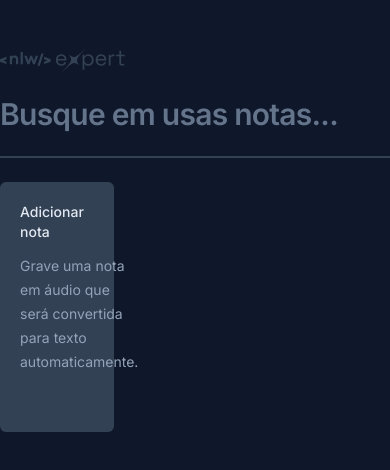
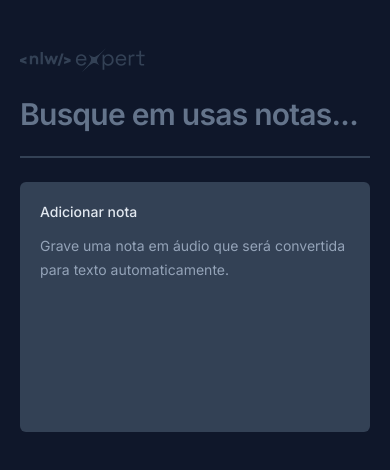
Before and after one commit to juniordbz/Web-Notes, a React (Vite) app: page / in a window 390 px wide. Shown: the top 470 px of the page. Built offline with nearby package versions, Linux system fonts and the light colour scheme.

Commit message:
responsiveness

```diff
--- a/src/App.tsx
+++ b/src/App.tsx
@@ -35,6 +35,13 @@
     localStorage.setItem(NOTES_STORAGE_KEY, JSON.stringify(NotesArray))
   }
 
+  function onNoteDelete(id: string) {
+    const newNotes = notes.filter((note) => note.id !== id)
+
+    setNotes(newNotes)
+    localStorage.setItem(NOTES_STORAGE_KEY, JSON.stringify(newNotes))
+  }
+
   function handleSearch(e: ChangeEvent<HTMLInputElement>) {
     const query = e.target.value
 
@@ -49,7 +56,7 @@
       : notes
 
   return (
-    <div className="mx-auto max-w-6xl my-12 space-y-6">
+    <div className="mx-auto max-w-6xl my-12 space-y-6 px-5">
       <img src={logo} alt="logo NLW Expert" />
       <form className="w-full">
         <input
@@ -62,10 +69,12 @@
 
       <div className="border-slate-700 border" />
 
-      <div className="grid grid-cols-3 gap-6 auto-rows-[250px]">
+      <div className="grid grid-cols-1 md:grid-cols-2 lg:grid-cols-3 gap-6 auto-rows-[250px]">
         <NewNoteCard onNoteCreated={onNoteCreated} />
         {filteredNotes.map((note) => {
-          return <NoteCard key={note.id} note={note} />
+          return (
+            <NoteCard key={note.id} note={note} onNoteDelete={onNoteDelete} />
+          )
         })}
       </div>
     </div>
--- a/src/components/new-note-card.tsx
+++ b/src/components/new-note-card.tsx
@@ -101,7 +101,7 @@
 
       <Dialog.Portal>
         <Dialog.Overlay className="inset-0 fixed bg-black/50" />
-        <Dialog.Content className="fixed rounded-md overflow-hidden left-1/2 top-1/2 -translate-x-1/2 -translate-y-1/2 max-w-[640px] w-full h-[60vh] bg-slate-700 flex flex-col outline-none">
+        <Dialog.Content className="fixed md:rounded-md overflow-hidden inset-0 md:inset-auto md:left-1/2 md:top-1/2 md:-translate-x-1/2 md:-translate-y-1/2 md:max-w-[640px] md:w-full md:h-[60vh] bg-slate-700 flex flex-col outline-none">
           <Dialog.Close
             onClick={handleModalChange}
             className="absolute right-0 top-0 p-1.5 bg-slate-800 text-slate-400 hover:text-slate-100"
--- a/src/components/note-card.tsx
+++ b/src/components/note-card.tsx
@@ -5,12 +5,14 @@
 
 interface NoteCardProps {
   note: {
+    id: string
     createdDate: Date
     content: string
   }
+  onNoteDelete: (id: string) => void
 }
 
-export function NoteCard({ note }: NoteCardProps) {
+export function NoteCard({ note, onNoteDelete }: NoteCardProps) {
   return (
     <Dialog.Root>
       <Dialog.Trigger className="flex flex-col rounded-md text-left bg-slate-800 p-5 gap-3 overflow-hidden relative hover:ring-2 hover: ring-slate-600 focus-visible:ring-2 focus-visible:ring-lime-400 outline-none">
@@ -25,7 +27,7 @@
 
       <Dialog.Portal>
         <Dialog.Overlay className="inset-0 fixed bg-black/50" />
-        <Dialog.Content className="fixed rounded-md overflow-hidden left-1/2 top-1/2 -translate-x-1/2 -translate-y-1/2 max-w-[640px] w-full h-[60vh] bg-slate-700 flex flex-col outline-none">
+        <Dialog.Content className="fixed inset-0 md:inset-auto md:rounded-md overflow-hidden md:left-1/2 md:top-1/2 md:-translate-x-1/2 md:-translate-y-1/2 md:max-w-[640px] md:w-full md:h-[60vh] bg-slate-700 flex flex-col outline-none">
           <Dialog.Close className="absolute right-0 top-0 p-1.5 bg-slate-800 text-slate-400 hover:text-slate-100">
             <X className="size-5" />
           </Dialog.Close>
@@ -43,6 +45,7 @@
           <button
             type="button"
             className=" w-full bg-slate-800 py-4 text-center text-sm text-slate-300 outline-none group font-medium"
+            onClick={() => onNoteDelete(note.id)}
           >
             Deseja{' '}
             <span className="text-red-400 group-hover:underline">
```
